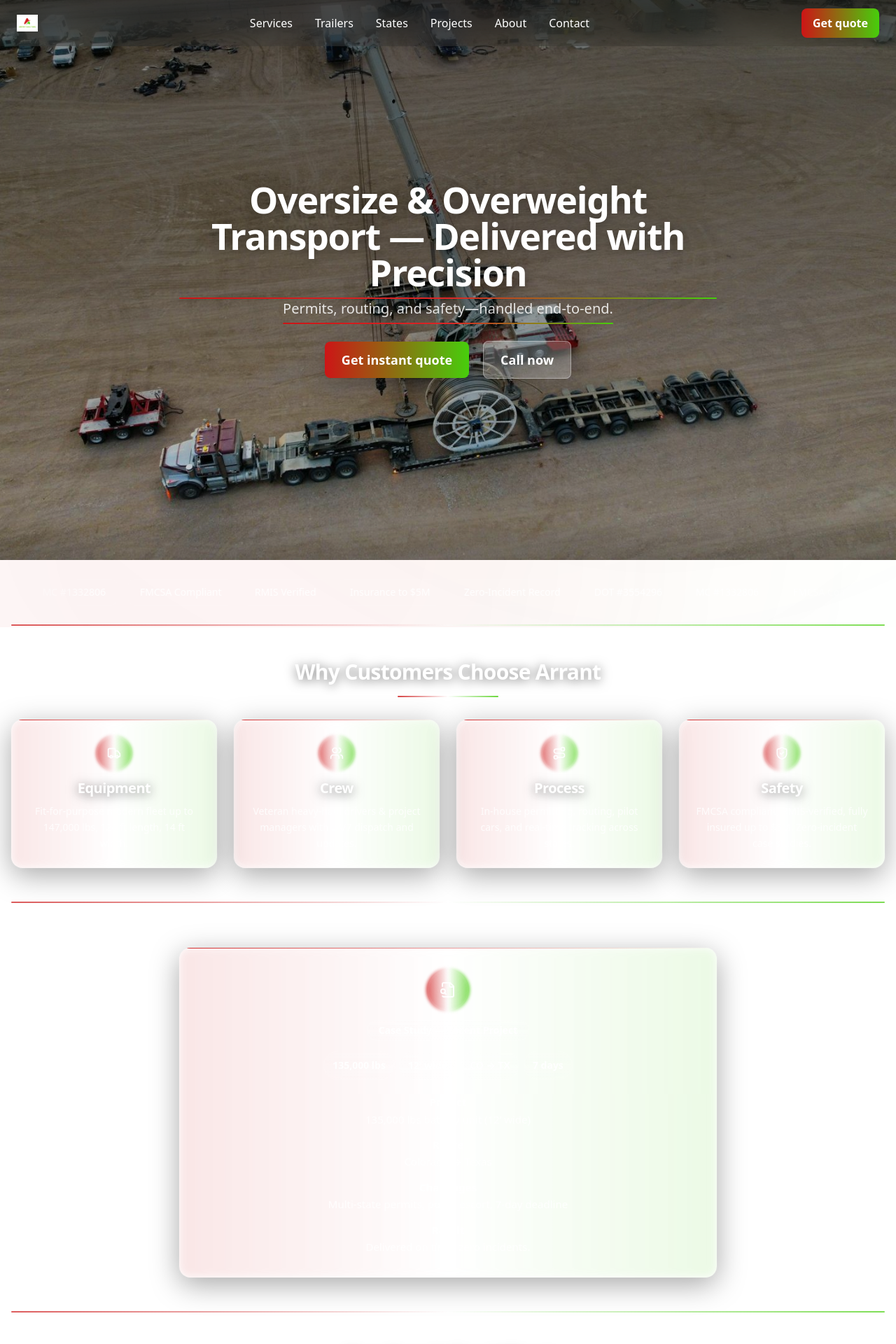
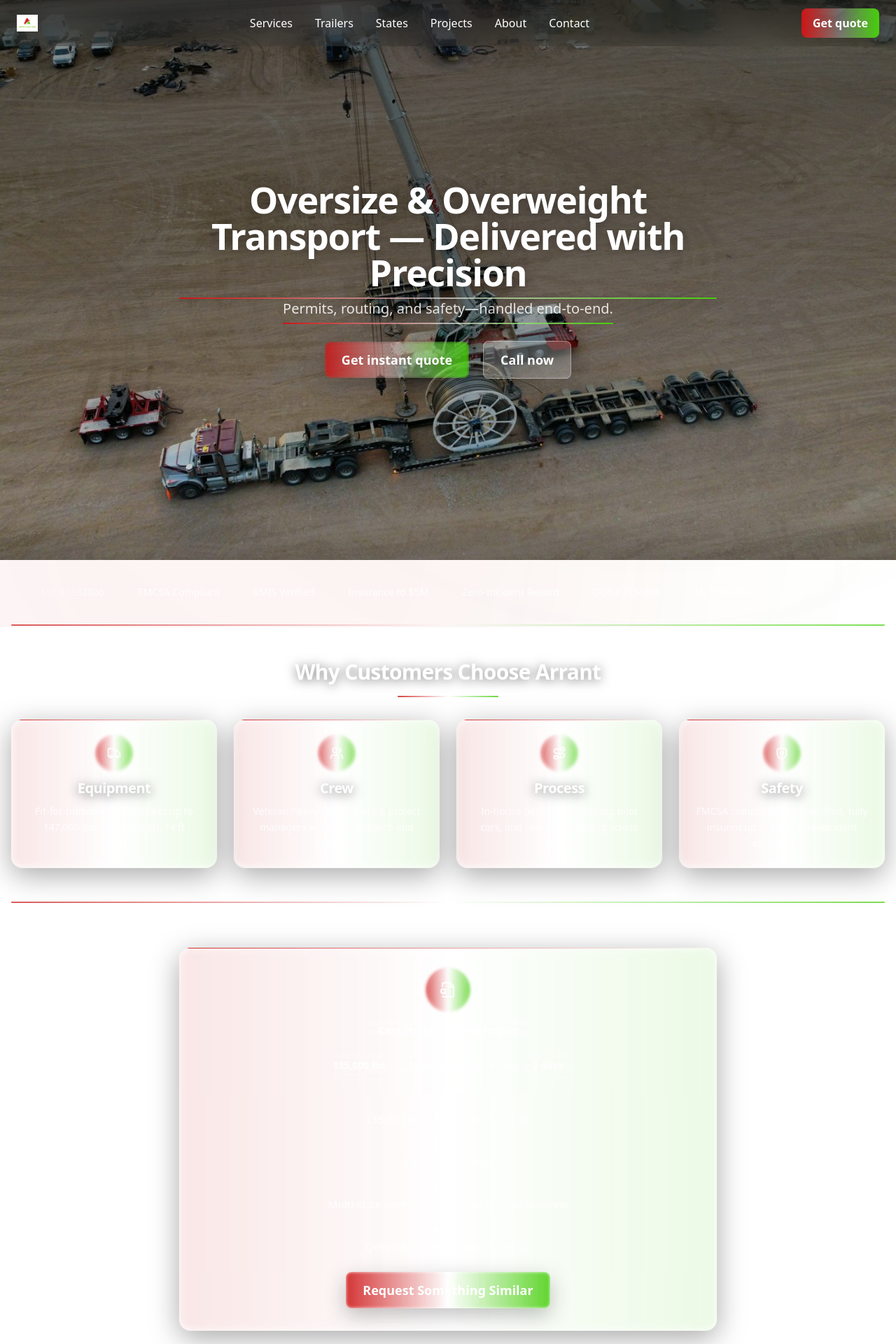
Before and after one commit to shooom-app/arrant-website, a Next.js app: page / in a window 1280 px wide. Shown: the top 1920 px of the page at 70% size. Built offline with nearby package versions, Linux system fonts and the light colour scheme.

Commit message:
style: unify CTA gradients (soft redwhitegreen with reversed hover), transparent footer, section dividers, centered case study + button; hero CTA refinements

```diff
--- a/src/app/components/Hero.tsx
+++ b/src/app/components/Hero.tsx
@@ -24,29 +24,30 @@ export default function Hero() {
       <div className="relative z-10 flex h-full flex-col items-center justify-center px-6 text-center text-white pt-20 sm:pt-0">
         <h1 className="relative group mx-auto max-w-3xl text-4xl font-extrabold leading-tight tracking-tight text-center sm:text-5xl lg:text-[52px] drop-shadow-[0_2px_8px_rgba(0,0,0,0.35)] animate-slideInLeft">
           Oversize & Overweight Transport — Delivered with Precision
-          <span className="absolute -bottom-3 left-1/2 w-0 h-[2px] bg-gradient-to-r from-[#CD1516] via-red-600 to-[#47CE0C] rounded-full transform -translate-x-1/2 animate-underlineAppear animation-delay-600 opacity-70"></span>
+          <span className="absolute -bottom-3 left-1/2 w-0 h-[2px] bg-gradient-to-r from-[#CD1516] via-white/60 to-[#47CE0C] rounded-full transform -translate-x-1/2 animate-underlineAppear animation-delay-600 opacity-70"></span>
         </h1>
         <p className="relative group mt-3 max-w-2xl text-lg font-medium text-white/85 sm:text-xl animate-slideInLeft animation-delay-200">
           Permits, routing, and safety—handled end-to-end.
-          <span className="absolute -bottom-2 left-1/2 w-0 h-[2px] bg-gradient-to-r from-[#CD1516] via-red-600 to-[#47CE0C] rounded-full transform -translate-x-1/2 animate-underlineAppear animation-delay-800 opacity-70"></span>
+          <span className="absolute -bottom-2 left-1/2 w-0 h-[2px] bg-gradient-to-r from-[#CD1516] via-white/60 to-[#47CE0C] rounded-full transform -translate-x-1/2 animate-underlineAppear animation-delay-800 opacity-70"></span>
         </p>
         <div className="mt-8 flex flex-wrap items-center justify-center gap-5 animate-slideInLeft animation-delay-400">
           {/* Primary CTA with gradient sheen sweep */}
           <a
             href="/quote"
-            className="group relative overflow-hidden rounded-lg bg-gradient-to-r from-[#CD1516] to-[#47CE0C] px-6 py-3 text-lg font-semibold text-white shadow-[0_10px_30px_rgba(0,0,0,0.25)] transition-all duration-500 ease-out hover:scale-[1.05] hover:shadow-[0_20px_50px_rgba(0,0,0,0.4)] focus:outline-none focus:ring-2 focus:ring-white/30"
+            className="group relative overflow-hidden rounded-lg bg-transparent px-6 py-3 text-lg font-semibold text-white shadow-[0_10px_30px_rgba(0,0,0,0.25)] transition-all duration-500 ease-out hover:scale-[1.05] hover:shadow-[0_20px_50px_rgba(0,0,0,0.4)] focus:outline-none focus:ring-2 focus:ring-white/30]"
           >
+            <span className="pointer-events-none absolute inset-0 z-0 rounded-lg opacity-85 blur-[2px] [background:linear-gradient(90deg,#CD1516,rgba(255,255,255,.45),#47CE0C)]" />
             <span className="relative z-20">Get instant quote</span>
-            <div className="absolute inset-0 bg-gradient-to-r from-[#47CE0C] to-[#CD1516] opacity-0 transition-all duration-500 ease-out group-hover:opacity-100"></div>
+            <div className="pointer-events-none absolute inset-0 z-0 rounded-lg bg-gradient-to-r from-[#47CE0C] via-[rgba(255,255,255,.45)] to-[#CD1516] opacity-0 blur-[2px] transition-all duration-500 ease-out group-hover:opacity-85"></div>
           </a>
 
           {/* Secondary CTA with glass background and twin brand ring shadow */}
           <a
             href="tel:+1-555-555-5555"
-            className="group relative overflow-hidden rounded-lg border border-white/35 bg-white/25 px-6 py-3 text-lg font-semibold text-white backdrop-blur-sm transition-all duration-500 ease-out hover:bg-white/35 hover:scale-[1.03] hover:shadow-[0_0_0_2px_rgba(205,21,22,0.3),0_0_0_4px_rgba(71,206,12,0.2)] focus:outline-none focus:ring-2 focus:ring-white/30"
+            className="group relative overflow-hidden rounded-lg border border-white/35 bg-white/25 px-6 py-3 text-lg font-semibold text-white backdrop-blur-sm transition-all duration-500 ease-out hover:bg-white/35 hover:scale-[1.03] hover:shadow-[0_0_0_2px_rgba(205,21,22,0.25),0_0_0_4px_rgba(71,206,12,0.25)] focus:outline-none focus:ring-2 focus:ring-white/30"
           >
             <span className="relative z-10">Call now</span>
-            <div className="absolute inset-0 bg-gradient-to-r from-[#CD1516]/10 to-[#47CE0C]/10 opacity-0 transition-opacity duration-500 ease-out group-hover:opacity-100"></div>
+            <div className="absolute inset-0 bg-gradient-to-r from-[#CD1516]/10 via-white/10 to-[#47CE0C]/10 opacity-0 transition-opacity duration-500 ease-out group-hover:opacity-100"></div>
           </a>
         </div>
       </div>
--- a/src/components/Footer.tsx
+++ b/src/components/Footer.tsx
@@ -1,6 +1,6 @@
 export default function Footer() {
   return (
-    <footer className="mt-20 bg-black/50 backdrop-blur-sm border-t border-white/10">
+    <footer className="mt-20 bg-transparent border-t border-white/10">
       <div className="mx-auto max-w-wrap px-6 py-12 grid gap-8 md:gap-16 md:grid-cols-3 text-sm">
         <div>
           <div className="font-semibold text-white group cursor-pointer transition-all duration-300 ease-out hover:text-[#47CE0C]">
--- a/src/components/Header.tsx
+++ b/src/components/Header.tsx
@@ -34,7 +34,7 @@ export default function Header() {
               }`}
             >
               {item}
-              <span className="absolute -bottom-1 left-0 w-0 h-0.5 bg-gradient-to-r from-[#CD1516] via-red-600 to-[#47CE0C] transition-all duration-500 ease-out group-hover:w-full rounded-full"></span>
+              <span className="absolute -bottom-1 left-0 w-0 h-0.5 bg-gradient-to-r from-[#CD1516] via-white/60 to-[#47CE0C] transition-all duration-500 ease-out group-hover:w-full rounded-full"></span>
             </Link>
           ))}
         </div>
@@ -42,10 +42,10 @@ export default function Header() {
         {/* CTA button */}
         <Link
           href="/quote"
-          className="group relative overflow-hidden rounded-lg bg-gradient-to-r from-[#CD1516] to-[#47CE0C] px-4 py-2 font-semibold text-white shadow-sm transition-all duration-300 ease-out hover:scale-[1.03] hover:shadow-lg"
+          className="group relative overflow-hidden rounded-lg bg-gradient-to-r from-[#CD1516] via-white/30 to-[#47CE0C] px-4 py-2 font-semibold text-white shadow-sm transition-all duration-300 ease-out hover:scale-[1.03] hover:shadow-lg"
         >
           <span className="relative z-10">Get quote</span>
-          <div className="absolute inset-0 bg-gradient-to-r from-[#47CE0C] to-[#CD1516] opacity-0 transition-opacity duration-500 ease-out group-hover:opacity-100"></div>
+          <div className="absolute inset-0 bg-gradient-to-r from-[#47CE0C] via-white/30 to-[#CD1516] opacity-0 transition-opacity duration-500 ease-out group-hover:opacity-100"></div>
         </Link>
       </nav>
     </header>
--- a/src/components/home/CaseStudy.tsx
+++ b/src/components/home/CaseStudy.tsx
@@ -104,6 +104,20 @@ export default function CaseStudy() {
                 <div>Delivered on time, zero incidents.</div>
               </div>
             </div>
+
+            {/* Action row */}
+            <div className="relative z-10 mt-6 flex justify-center">
+              <a
+                href="/quote"
+                className="group relative overflow-hidden rounded-lg bg-transparent px-6 py-3 text-lg font-semibold text-white shadow-[0_10px_30px_rgba(0,0,0,0.25)] transition-all duration-500 ease-out hover:scale-[1.05] hover:shadow-[0_20px_50px_rgba(0,0,0,0.4)] focus:outline-none focus:ring-2 focus:ring-white/30"
+              >
+                {/* base gradient layer: red -> soft white -> green */}
+                <span className="pointer-events-none absolute inset-0 z-0 rounded-lg opacity-85 blur-[2px] [background:linear-gradient(90deg,#CD1516,rgba(255,255,255,.45),#47CE0C)]" />
+                <span className="relative z-20">Request Something Similar</span>
+                {/* hover overlay reversed order with same softness */}
+                <div className="pointer-events-none absolute inset-0 z-0 rounded-lg bg-gradient-to-r from-[#47CE0C] via-[rgba(255,255,255,.45)] to-[#CD1516] opacity-0 blur-[2px] transition-all duration-500 ease-out group-hover:opacity-85" />
+              </a>
+            </div>
           </article>
         </div>
       </div>
```
